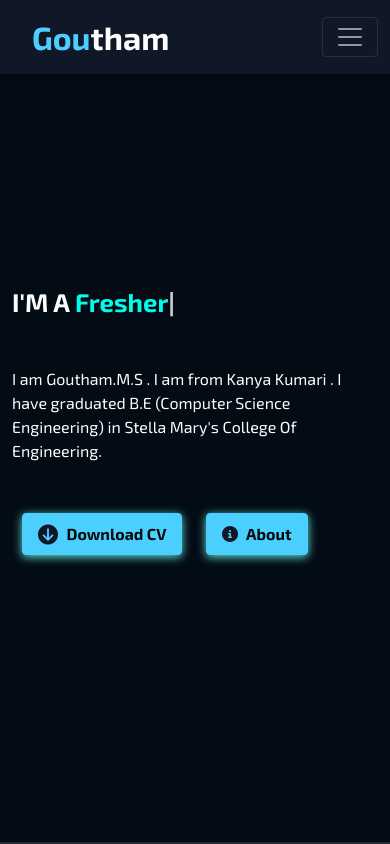
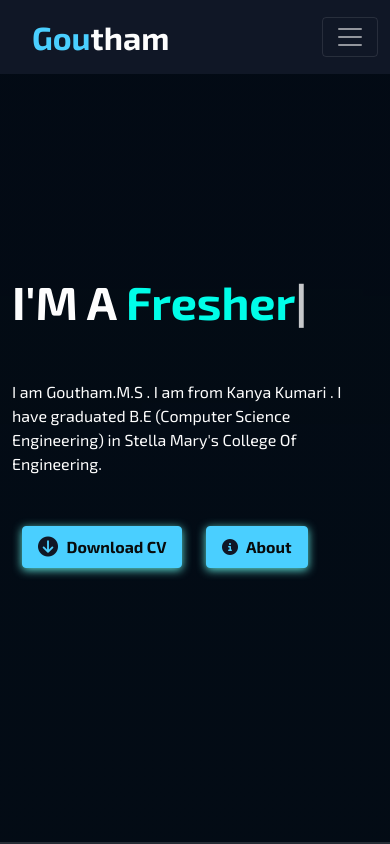
Before and after one commit to Goutham-17/webapp, a plain HTML site: page index.html in a window 390 px wide. Shown: the top 844 px of the page. Drawn offline with nearby package versions, Linux system fonts and the light colour scheme.

Commit message:
Update styles.css

```diff
--- a/css/styles.css
+++ b/css/styles.css
@@ -164,7 +164,7 @@ img{
 
     }
     .maintext{
-        font-size: 1.6rem;
+        font-size: 2.9rem;
         padding-bottom: 30px;
     }
     .lead{
```
